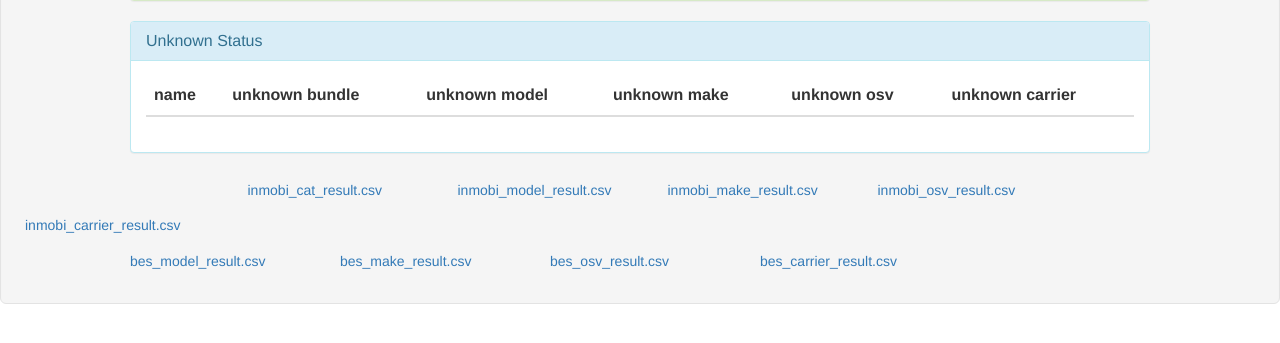
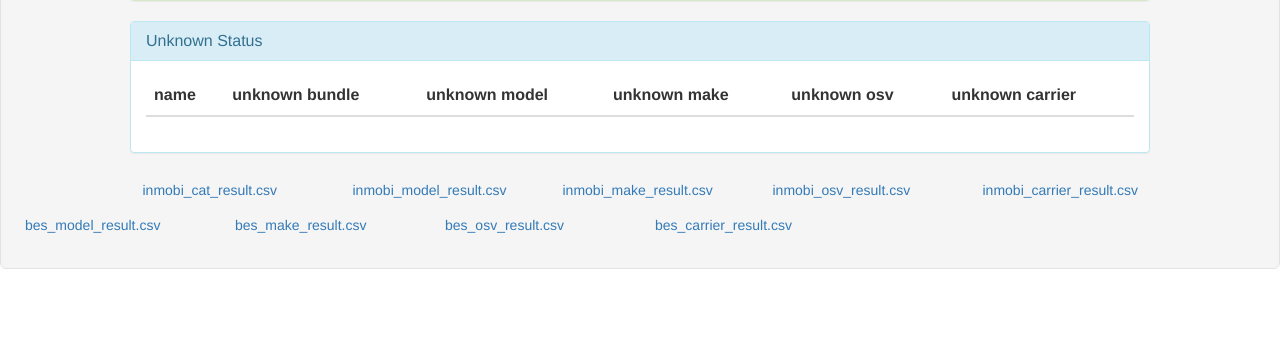
Before and after one commit to allenaware/winstatus, a PHP site: page / in a window 1280 px wide. Shown: the part 155-498 px from the top of the page. Run offline with PHP 8.4, Linux system fonts and the light colour scheme; data that the repository does not hold is empty; some libraries are stand-ins or nearby versions.

Commit message:
add new format

```diff
--- a/index.php
+++ b/index.php
@@ -121,9 +121,6 @@ $fileUnknown = file("/home/work/bidmax_monitor/data/unknown_status");
         </div>
     </div>
     <div class="row">
-        <div class="col-lg-1">
-        </div>
-
         <div class="col-lg-2">
             <h5>
                 <a href="downloadReport.php?name=inmobi_cat_result.csv">inmobi_cat_result.csv</a>
@@ -150,12 +147,8 @@ $fileUnknown = file("/home/work/bidmax_monitor/data/unknown_status");
                 <a href="downloadReport.php?name=inmobi_carrier_result.csv">inmobi_carrier_result.csv</a>
             </h5>
         </div>
-        <div class="col-lg-1">
-        </div>
     </div>
     <div class="row">
-        <div class="col-lg-1">
-        </div>
         <div class="col-lg-2">
             <h5>
                 <a href="downloadReport.php?name=bes_model_result.csv">bes_model_result.csv</a>
@@ -177,7 +170,7 @@ $fileUnknown = file("/home/work/bidmax_monitor/data/unknown_status");
             </h5>
         </div>
 
-        <div class="col-lg-1">
+        <div class="col-lg-3">
         </div>
     </div>
 
```
